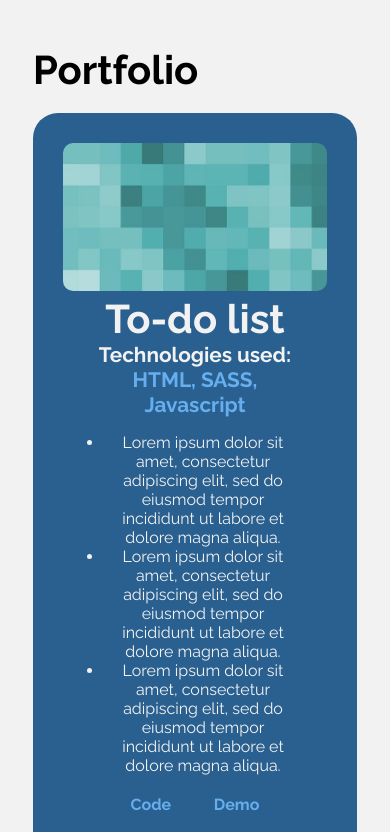
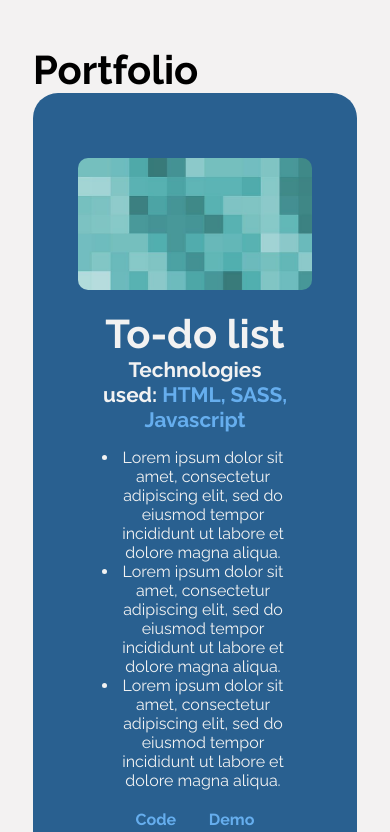
Before and after one commit to LeoLoureiro-code/portfolio, a plain HTML site: page index.html in a window 390 px wide. Shown: the part 2092-2924 px from the top of the page. Drawn offline with Linux system fonts and the light colour scheme.

Commit message:
add classes to separate projects

```diff
--- a/sass/index.scss
+++ b/sass/index.scss
@@ -290,13 +290,15 @@ section {
     border-radius: 10px;
     margin-bottom: 9rem;
     border-radius: 25px;
+    padding: 15px;
 
     .project{
         display: flex;
         padding: 30px;
         margin-top: 20px;
+        border-bottom: 1px solid $sidebar;
 
-        @media screen and (max-width: 900px) {
+        @media screen and (max-width: 1000px) {
             flex-direction: column;
             margin-bottom: 2rem;
         }
@@ -319,6 +321,9 @@ section {
             .project-title{
 
                 font-size: 2.5rem;
+                @media screen and (max-width: 1000px) {
+                    margin-top: 1rem;
+                }
             }
 
             .technologies{
```
Also changed, not shown: sass/index.css, 1 other file.
